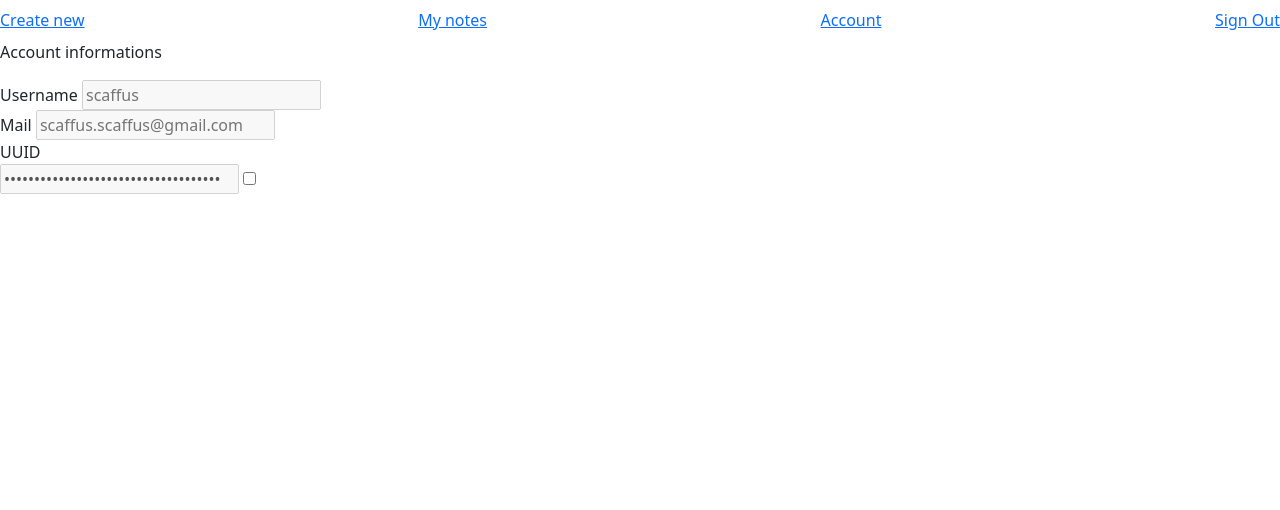
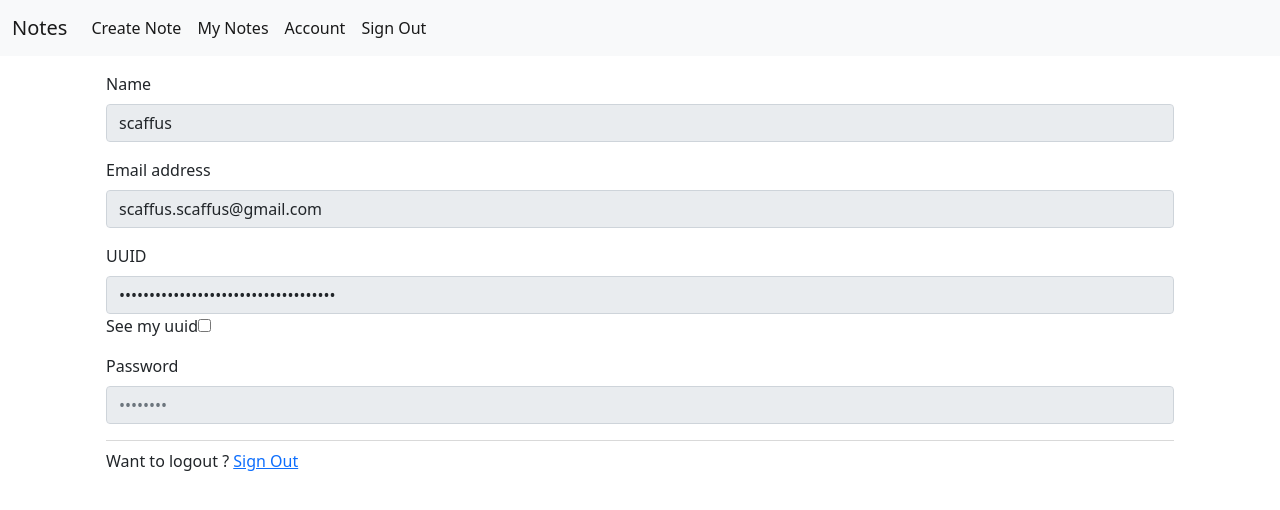
Before and after one commit to Scaffus/Web-Notes, a Flask app: page /account in a window 1280 px wide. Shown: the top 510 px of the page. Run offline with Flask 2, Linux system fonts and the light colour scheme; a user stored in the database is signed in.

Commit message:
better navbar and account infos

```diff
--- a/App/templates/account.html
+++ b/App/templates/account.html
@@ -7,23 +7,39 @@
 
 {% block main %}
 
-<p class="category">Account informations</p>
-<div class="dashb_main">
-    <div class="dashb_resources">
-        <label class="dashb_info" for="username">Username</label>
-        <input type="text" disabled class="dashb_info" id="username" placeholder="{{ user.username }}">
-    </div>
-    <div class="dashb_resources">
-        <label class="dashb_info" for="mail">Mail</label>
-        <input type="mail" disabled class="dashb_info" id="mail" placeholder="{{ user.mail }}">
-    </div>
-    <div class="dashb_resources">
-        <label class="dashb_info" for="togleable">UUID</label>
-        <div style="display: block;">
-            <input style="justify-content: center; align-items: center;" type="password" disabled id="togleable " value="{{ user.uuid }}">
-            <input style="justify-content: center; align-items: center;" type="checkbox" onclick="togglePasswordVisibility()">
+<main>
+    <div class="container">
+        <div class="px-4 py-3">
+            <div class="mb-3">
+                <label for="name" class="form-label">Name</label>
+                <input type="text" name="name" class="form-control" id="name" placeholder="Username" value="{{ user.username }}" disabled>
+            </div>
+            <div class="mb-3">
+                <label for="mail" class="form-label">Email address</label>
+                <input type="email" name="mail" class="form-control" id="mail" placeholder="Mail" value="{{ user.mail }}" disabled>
+            </div>
+            <div class="mb-3">
+                <label for="togleable" class="form-label">UUID</label>
+                <input type="password" class="form-control" id="togleable" placeholder="Uuid" value="{{ user.uuid }}" disabled>
+                <label for="checktoggle">See my uuid</label><input type="checkbox" id="checktoggle" onclick="togglePasswordVisibility()">
+            </div>
+            <div class="mb-3">
+                <label for="password" class="form-label">Password</label>
+                <input type="password" name="password" class="form-control" id="password" placeholder="••••••••" disabled>
+            </div>
+            <!-- <div class="mb-3">
+            <div class="form-check">
+              <input type="checkbox" class="form-check-input" id="dropdownCheck">
+              <label class="form-check-label" for="dropdownCheck">
+                Remember me
+              </label>
+            </div>
+          </div> -->
+            <div class="dropdown-divider"></div>
+            Want to logout ? <a href="/login">Sign Out</a>
         </div>
     </div>
-</div>
+</main>
+
 
 {% endblock %}
--- a/App/templates/base.html
+++ b/App/templates/base.html
@@ -14,17 +14,40 @@
 
 <body>
 
-    <div class="navbar">
-        <a href="/new">Create new</a>
-        {% if user.is_authenticated %}
-        <a href="/notes?uuid={{ user.uuid }}">My notes</a>
-        <a href="/account">Account</a>
-        <a href="/signout">Sign Out</a>
-        {% else %}
-        <a href="/login">Sign In</a>
-        <a href="/signup">Sign Up</a>
-        {% endif %}
-    </div>
+    <nav class="navbar navbar-expand-lg navbar-light bg-light">
+        <div class="container-fluid">
+            <a class="navbar-brand" href="/">Notes</a>
+            <button class="navbar-toggler" type="button" data-bs-toggle="collapse" data-bs-target="#navbarNavDropdown"
+                aria-controls="navbarNavDropdown" aria-expanded="false" aria-label="Toggle navigation">
+                <span class="navbar-toggler-icon"></span>
+            </button>
+            <div class="collapse navbar-collapse" id="navbarNavDropdown">
+                <ul class="navbar-nav">
+                    {% if user.is_authenticated %}
+                    <li class="nav-item">
+                        <a class="nav-link active" href="/new?uuid={{ user.uuid }}">Create Note</a>
+                    </li>
+                    <li class="nav-item">
+                        <a class="nav-link active" aria-current="page" href="/notes?uuid={{ user.uuid }}"">My Notes</a>
+                    </li>
+                    <li class="nav-item">
+                        <a class="nav-link active" href="/account?uuid={{ user.uuid }}">Account</a>
+                    </li>
+                    <li class="nav-item">
+                        <a class="nav-link active" href="/signout">Sign Out</a>
+                    </li>
+                    {% else %}
+                    <li class="nav-item">
+                        <a class="nav-link active" aria-current="page" href="/login">Sign In</a>
+                    </li>
+                    <li class="nav-item">
+                        <a class="nav-link active" aria-current="page" href="/signup">Sign Up</a>
+                    </li>
+                    {% endif %}
+                </ul>
+            </div>
+        </div>
+    </nav>
 
     <div class="container">
         <div class="flashs">
```
